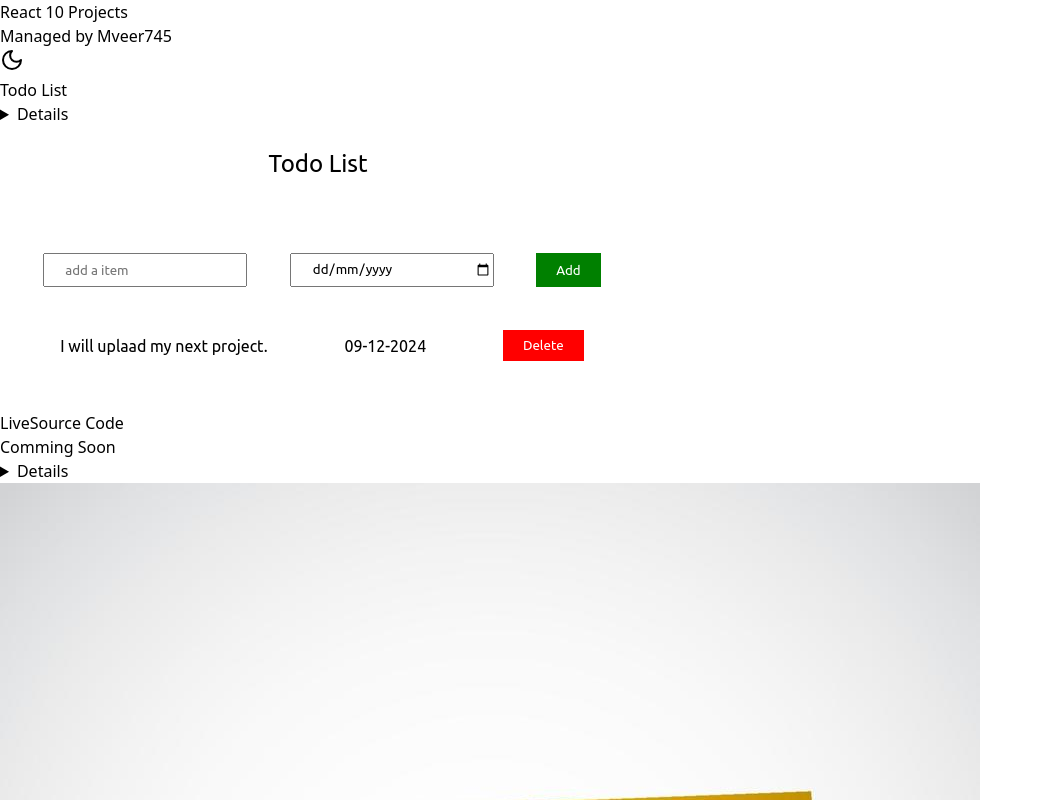
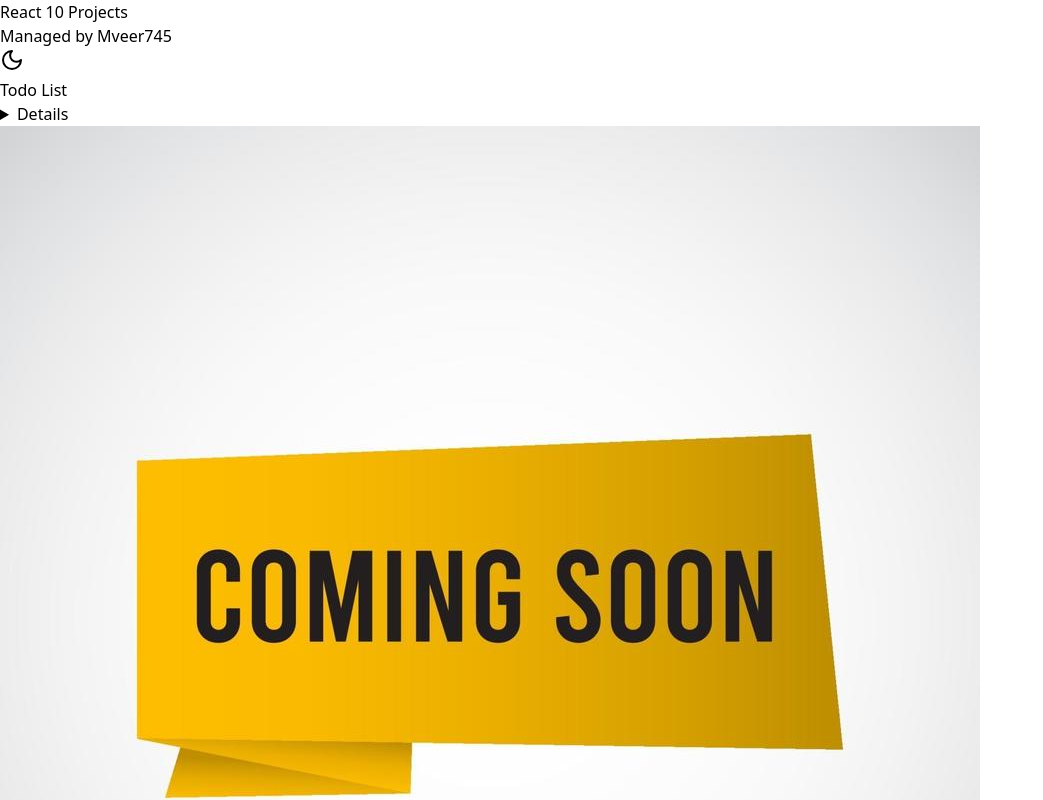
Before and after one commit to Mahavir745/React_projects_site, a React (Vite) app: page / in a window 1280 px wide. Shown: the top 800 px of the page, without its empty margins (0-1043 px from the left). Built offline with nearby package versions, Linux system fonts and the light colour scheme.

Commit message:
checking img

```diff
--- a/src/component/Project.jsx
+++ b/src/component/Project.jsx
@@ -8,7 +8,7 @@
         <details className='text-center text-blue-800 font-semibold text-[14px] cursor-pointer '>
           <p className=' h-[100px] text-[13px] overflowContainer p-4  text-gray-700'>{project.details}</p>
         </details>
-        <img src={`${project.project_img}`} className='h-[200px] rounded-md' alt="" />
+        <img src="./src/assets/assest_01.jpg" className='h-[200px] rounded-md' alt="" />
         <div className='text-white flex justify-center items-center gap-6 bg-gray-900 p-5 h-[100px]' >
         <a href={`${project.live_link}`} target='_blank'><button className='bg-teal-700 pl-8 pr-8 pt-2 pb-2 rounded'>Live</button></a>
         <a href={`${project.source_link}` } target='_blank'><button className='bg-blue-700 pl-8 pr-8 pt-2 pb-2 rounded'>Source Code</button></a>
```
